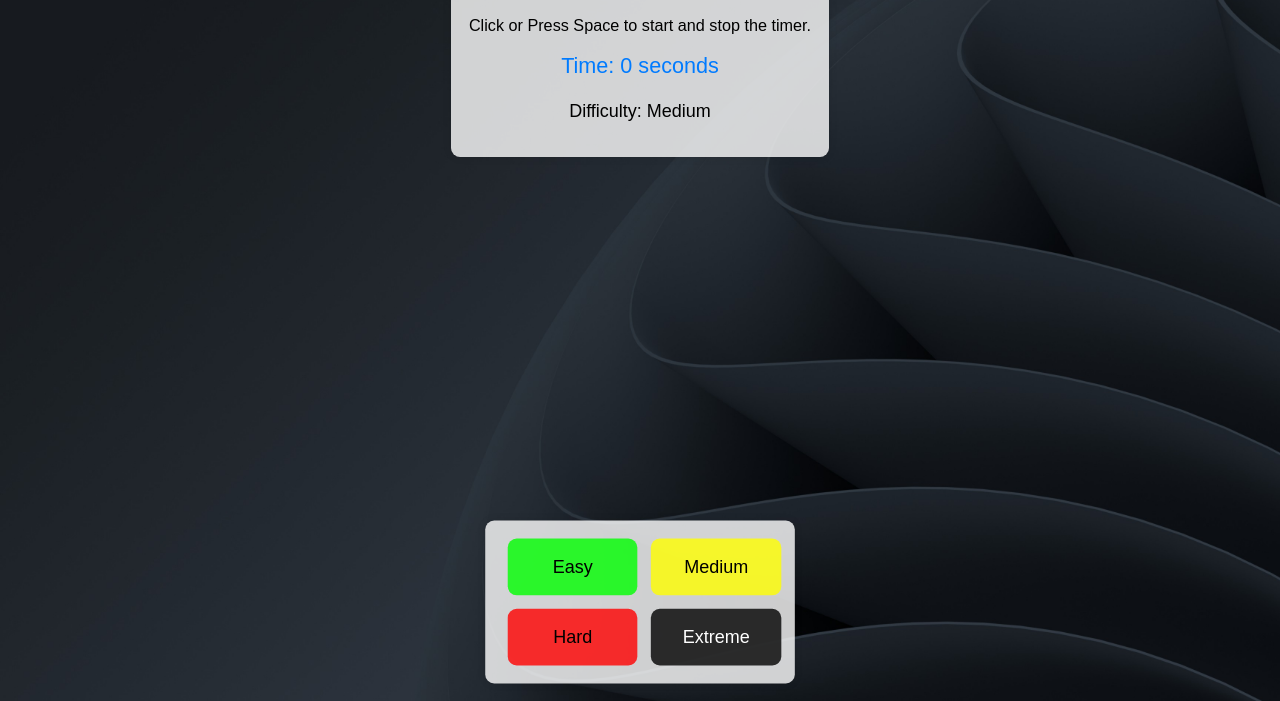
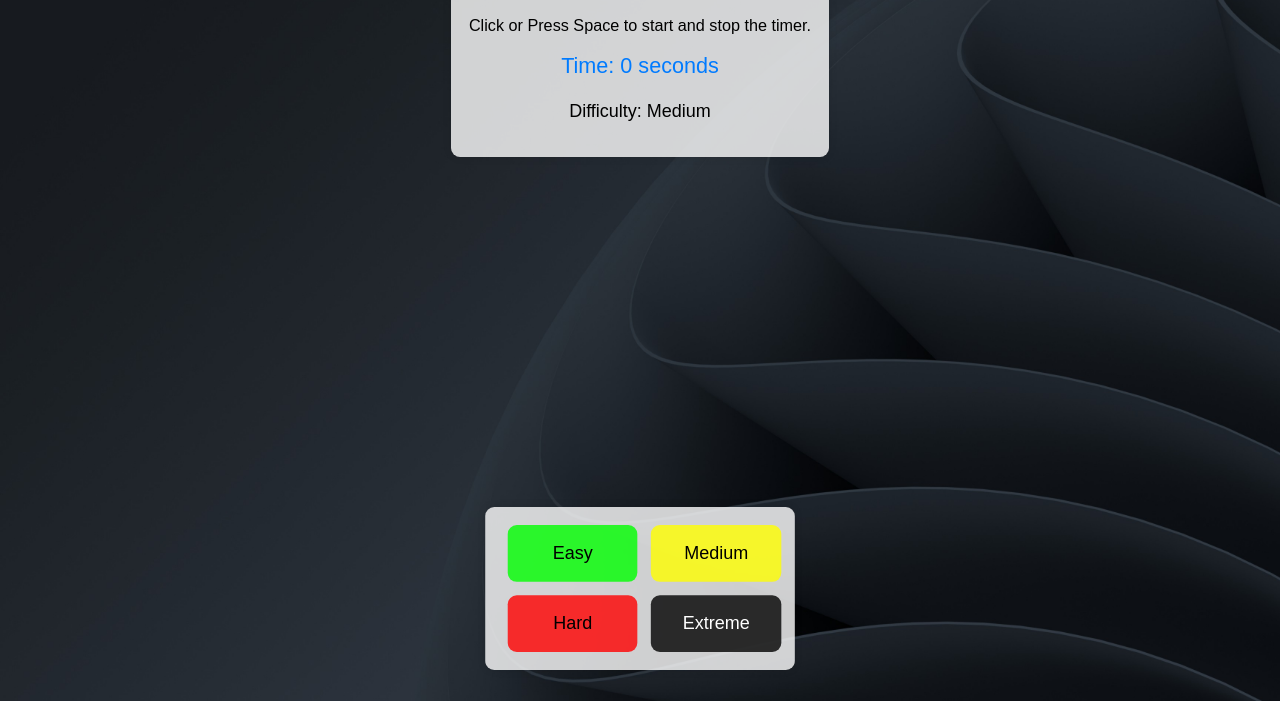
Before and after one commit to Ryanx12/MentalMathsMobile, a plain HTML site: page index.html in a window 1280 px wide. Shown: the part 99-800 px from the top of the page. Drawn offline with Linux system fonts and the light colour scheme.

Commit message:
Update styles.css

```diff
--- a/styles.css
+++ b/styles.css
@@ -46,7 +46,7 @@ h1 {
 .buttons-container {
 
   position: fixed;
-  bottom: -25px; /* Adjust the bottom value as needed to move it down */
+  bottom: -10px; /* Adjust the bottom value as needed to move it down */
   left: 50%;
   transform: translateX(-50%);
   display: grid;
```
